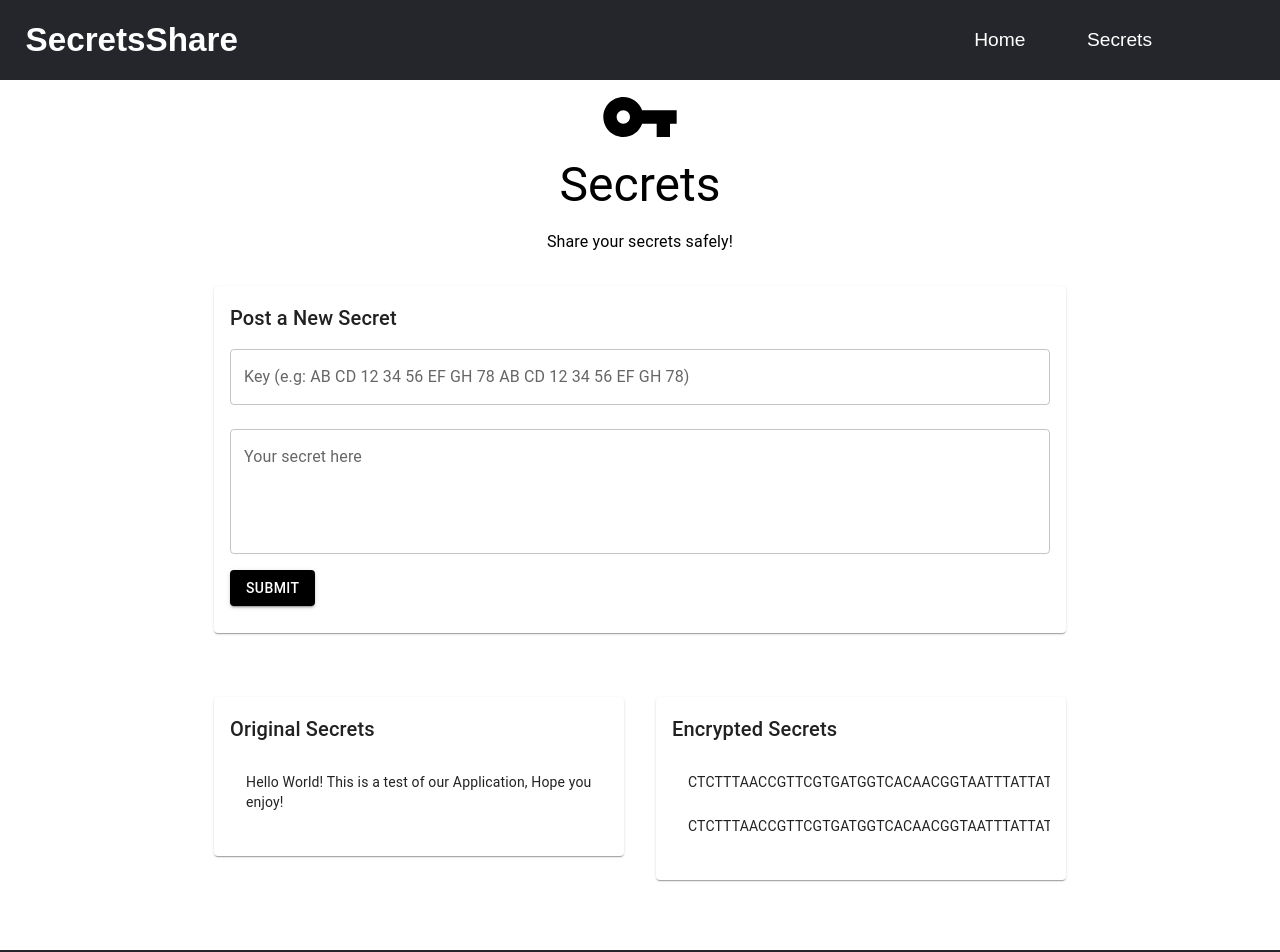
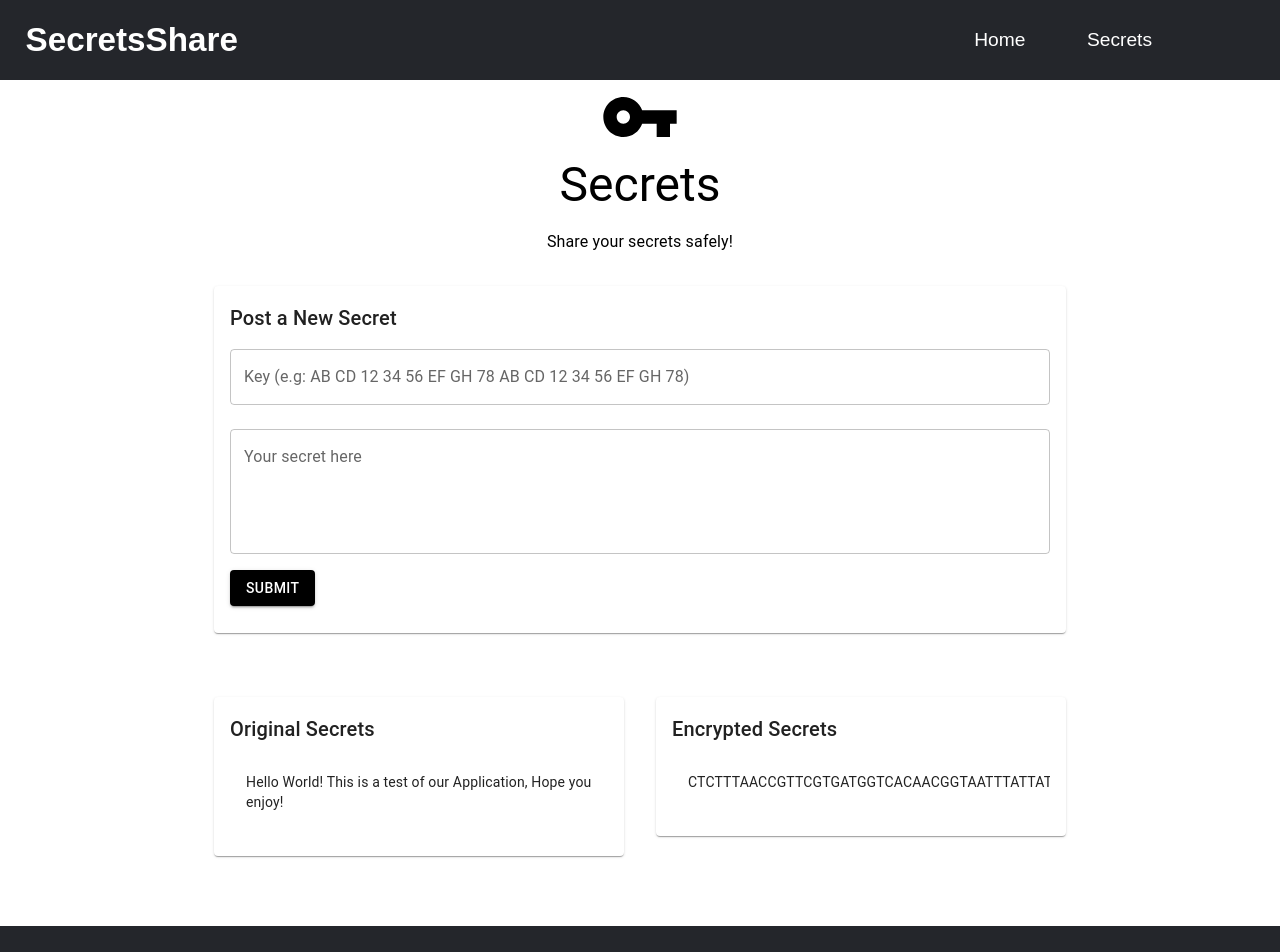
Before and after one commit to Ralph-S/DNA-Encryption, a React (Vite) app: page /secrets in a window 1280 px wide. Shown: the top 952 px of the page. Built offline with nearby package versions, Linux system fonts and the light colour scheme.

Commit message:
Final Adjustment

```diff
--- a/src/components/Secrets/secrets.jsx
+++ b/src/components/Secrets/secrets.jsx
@@ -17,7 +17,6 @@ function Secrets() {
     // Dummy data for encrypted secrets
     const dummyEncryptedSecrets = [
       'CTCTTTAACCGTTCGTGATGGTCACAACGGTAATTTATTATTTGAAGCAGGTGGCGAGAGCCAC',
-      'CTCTTTAACCGTTCGTGATGGTCACAACGGTAATTTATTATTTGAAGCAGGTGGCGAGAGCCACCTCTTTAACCGTTCGTGATGGTCACAACGGTAATTTATTATTTGAAGCAGGTGGCGAGAGCCAC'
     ];
     setEncryptedSecrets(dummyEncryptedSecrets);
   }, []);
```
